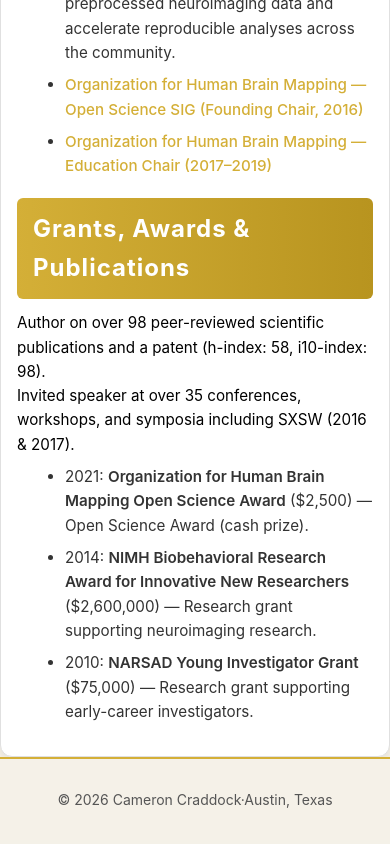
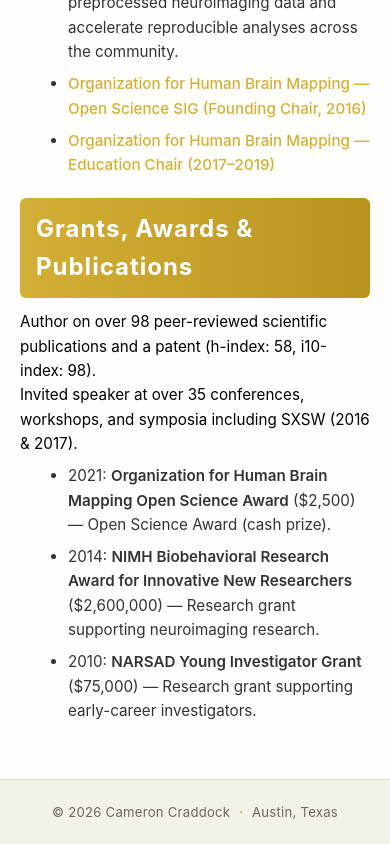
Before and after one commit to ccraddock/cloud_resume_challenge, a React (Vite) app in the folder resume-app/: page / in a window 390 px wide. Shown: the part 6364-7208 px from the top of the page. Built offline with nearby package versions, Linux system fonts and the light colour scheme.

Commit message:
Modernize resume page shell

```diff
--- a/resume-app/src/App.css
+++ b/resume-app/src/App.css
@@ -1,54 +1,66 @@
 .app {
+  min-height: 100vh;
   display: flex;
   flex-direction: column;
-  min-height: 100vh;
-  background: #f5f1e8;
+  background: #f4f1e8;
 }
 
-.container {
+.page-shell {
+  width: min(1120px, calc(100% - 3rem));
+  margin: 0 auto;
   display: grid;
-  grid-template-columns: 280px 1fr;
-  gap: 2rem;
-  padding: 2rem;
+  grid-template-columns: 230px minmax(0, 820px);
+  justify-content: center;
+  gap: 3.25rem;
+  padding: 3.25rem 0 4rem;
   flex: 1;
-  max-width: 1400px;
-  margin: 0 auto;
-  width: 100%;
 }
 
 .main-content {
-  padding: 1.5rem;
-  background: #ffffff;
-  border-radius: 12px;
-  border: 1px solid #e0e0e0;
-  box-shadow: 0 2px 8px rgba(0, 0, 0, 0.08);
+  min-width: 0;
+  background: #fffefb;
+  border: 1px solid #e4dfd2;
+  padding: clamp(2rem, 4vw, 3.75rem);
 }
 
 .footer {
-  text-align: center;
-  padding: 2rem;
-  color: #555555;
-  border-top: 2px solid #d4af37;
-  font-size: 0.875rem;
-  background: #f5f1e8;
+  display: flex;
+  justify-content: center;
+  align-items: center;
+  gap: 0.55rem;
+  padding: 1.75rem 1rem 2.25rem;
+  color: #6c675d;
+  font-size: 0.82rem;
+  letter-spacing: 0.02em;
 }
 
-.sidebar {
-  margin-top: 110px; /* Adjust to match header height */
+.footer-separator {
+  color: #b08b2f;
 }
 
-.main-content {
-  margin-top: 110px; /* Adjust to match header height */
+@media (max-width: 900px) {
+  .page-shell {
+    width: min(760px, calc(100% - 2rem));
+    grid-template-columns: 1fr;
+    gap: 1.5rem;
+    padding-top: 2rem;
+  }
 }
 
-@media (max-width: 768px) {
-  .container {
-    grid-template-columns: 1fr;
-    gap: 1rem;
-    padding: 1rem;
+@media (max-width: 600px) {
+  .page-shell {
+    width: 100%;
+    padding: 0;
+    gap: 0;
   }
 
   .main-content {
-    padding: 1rem;
+    border-left: 0;
+    border-right: 0;
+    padding: 1.5rem 1.25rem 2.5rem;
+  }
+
+  .footer {
+    padding: 1.5rem 1rem;
   }
 }
```
